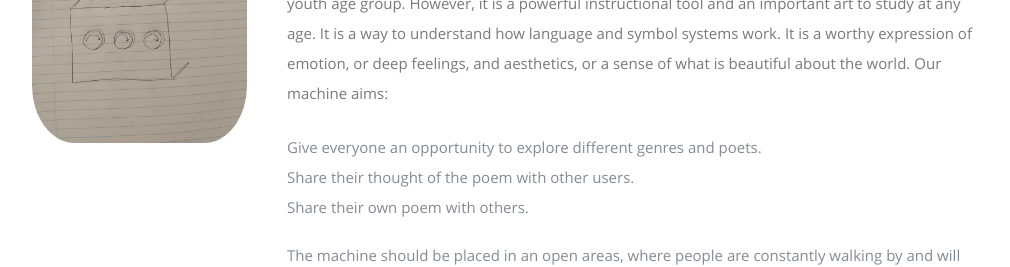
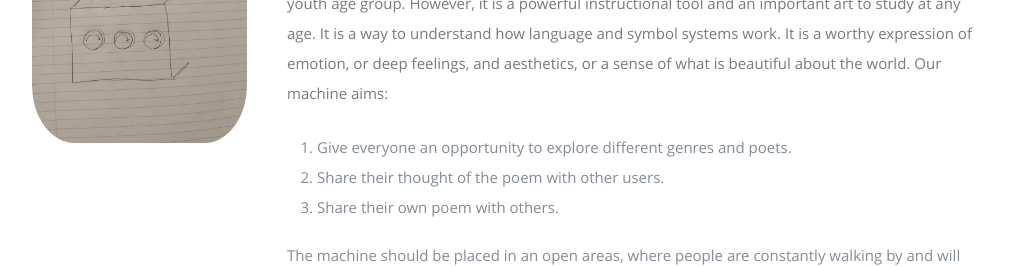
Before and after one commit to LMC3403/lmc3403, a plain HTML site: page index.html in a window 1280 px wide. Shown: the part 1040-1307 px from the top of the page, without its empty margins (118-1128 px from the left). Drawn offline with nearby package versions, Linux system fonts and the light colour scheme.

Commit message:
Ordered list

```diff
--- a/index.html
+++ b/index.html
@@ -97,11 +97,11 @@
                     The Poem Vending machine is used to distribute poems.The machine allows organizations to distribute poems of their choosing and the categories they wish to group the poems in. Poetry is one of those topics that often gets dismissed as whimsical and unimportant
                     especially among the youth age group. However, it is a powerful instructional tool and an important art to study at any age. It is a way to understand how language and symbol systems work. It is a worthy expression of emotion, or deep
                     feelings, and aesthetics, or a sense of what is beautiful about the world. Our machine aims:
-                    <ul display:list-item>
+                    <ol>
                         <li>Give everyone an opportunity to explore different genres and poets.</li>
                         <li>Share their thought of the poem with other users.</li>
                         <li>Share their own poem with others.</li>
-                    </ul>
+                    </ol>
                     The machine should be placed in an open areas, where people are constantly walking by and will be able to quickly get a poem dispensed to them. It provides an avenue to helping youth and adults become interested in poetry.
 
                 </p>
```
